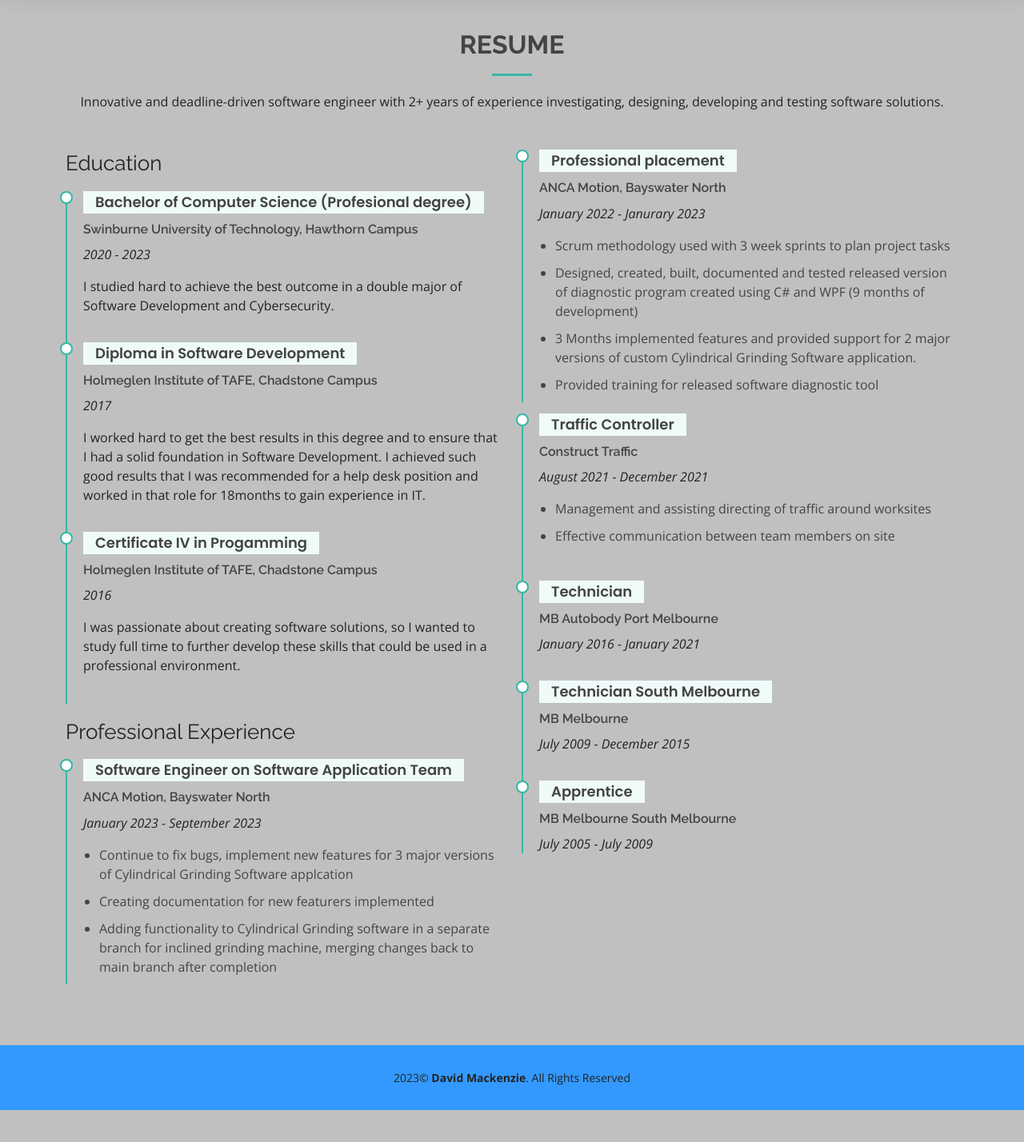
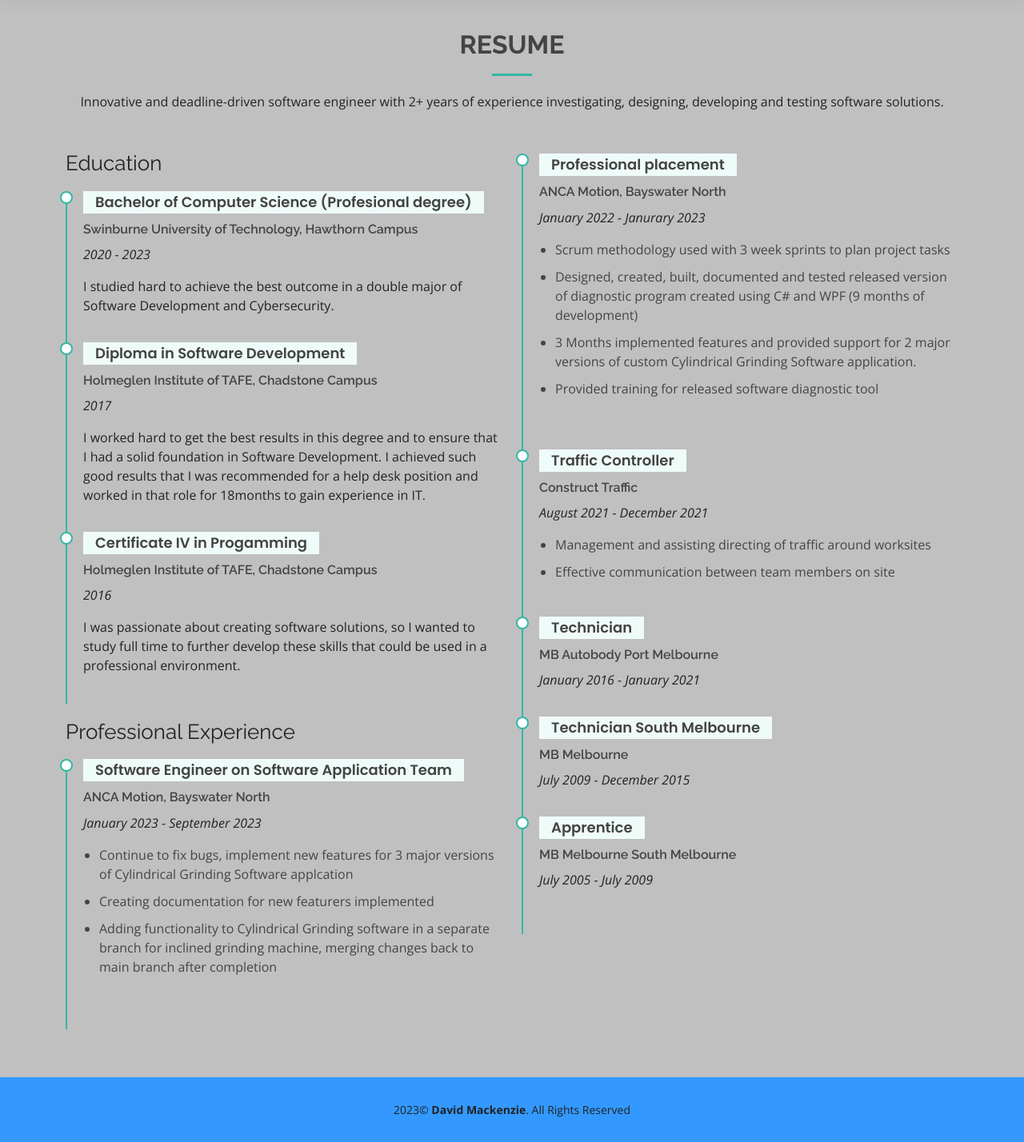
Before and after one commit to DavidAustinMackenzie/davidaustinmackenzie.com.au, a Flask app: page /resume in a window 1280 px wide. Shown: the part 73-1501 px from the top of the page at 80% size. Before the commit the page ends 1461 px from the top, so only its background shows below. Run offline with Flask 3, Linux system fonts and the light colour scheme; some libraries are stand-ins or nearby versions.

Commit message:
updated padding for resume items

```diff
--- a/static/css/styles.css
+++ b/static/css/styles.css
@@ -627,7 +627,7 @@ section {
 # Resume
 --------------------------------------------------------------*/
 .heading-padding {
-  padding-top: 20px;
+  padding-top: 25px;
 }
 
 .resume .resume-title {
@@ -671,7 +671,7 @@ section {
 }
 
 .resume .resume-item:last-child {
-  padding-bottom: 0;
+  padding-bottom: 40px;
 }
 
 .resume .resume-item::before {
```
